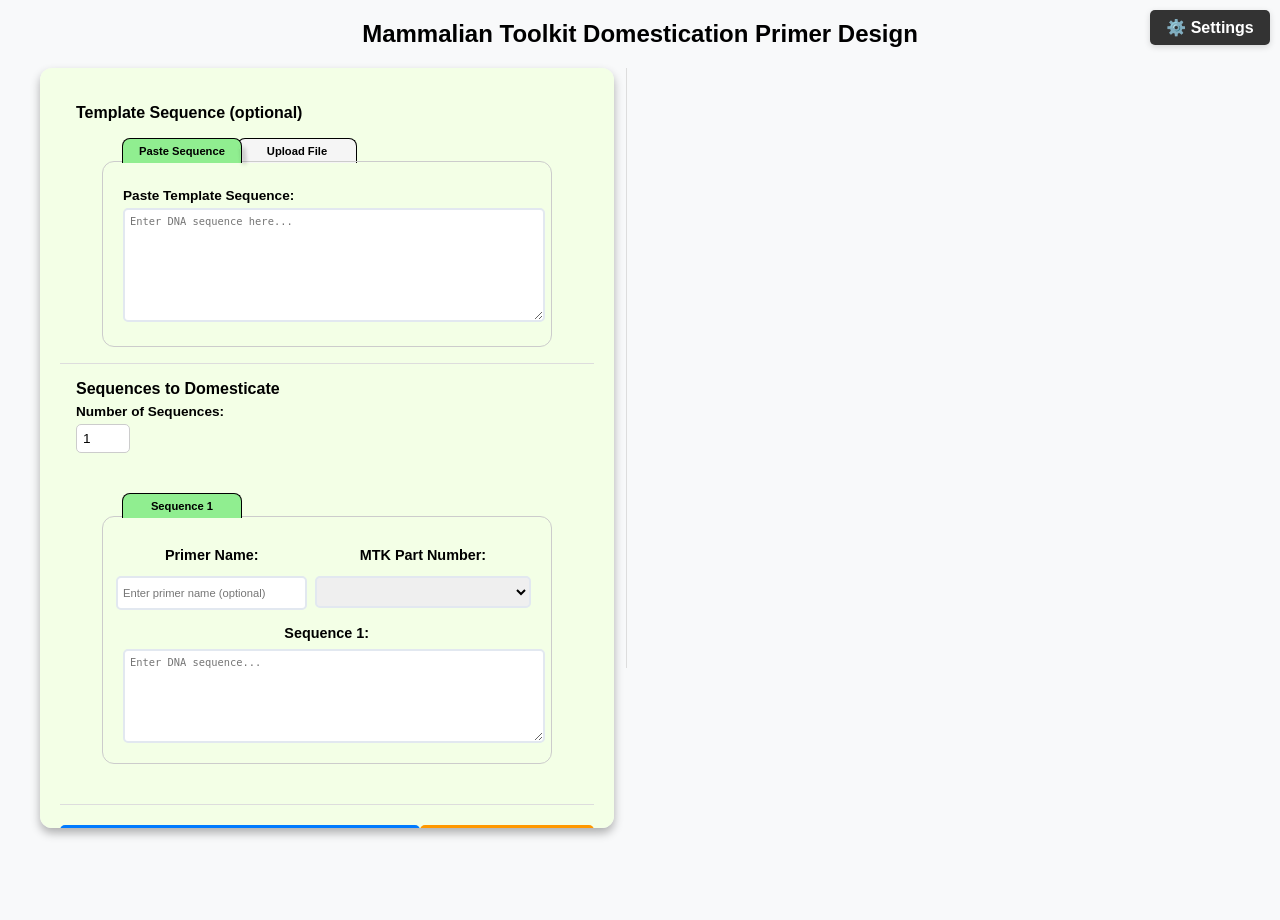
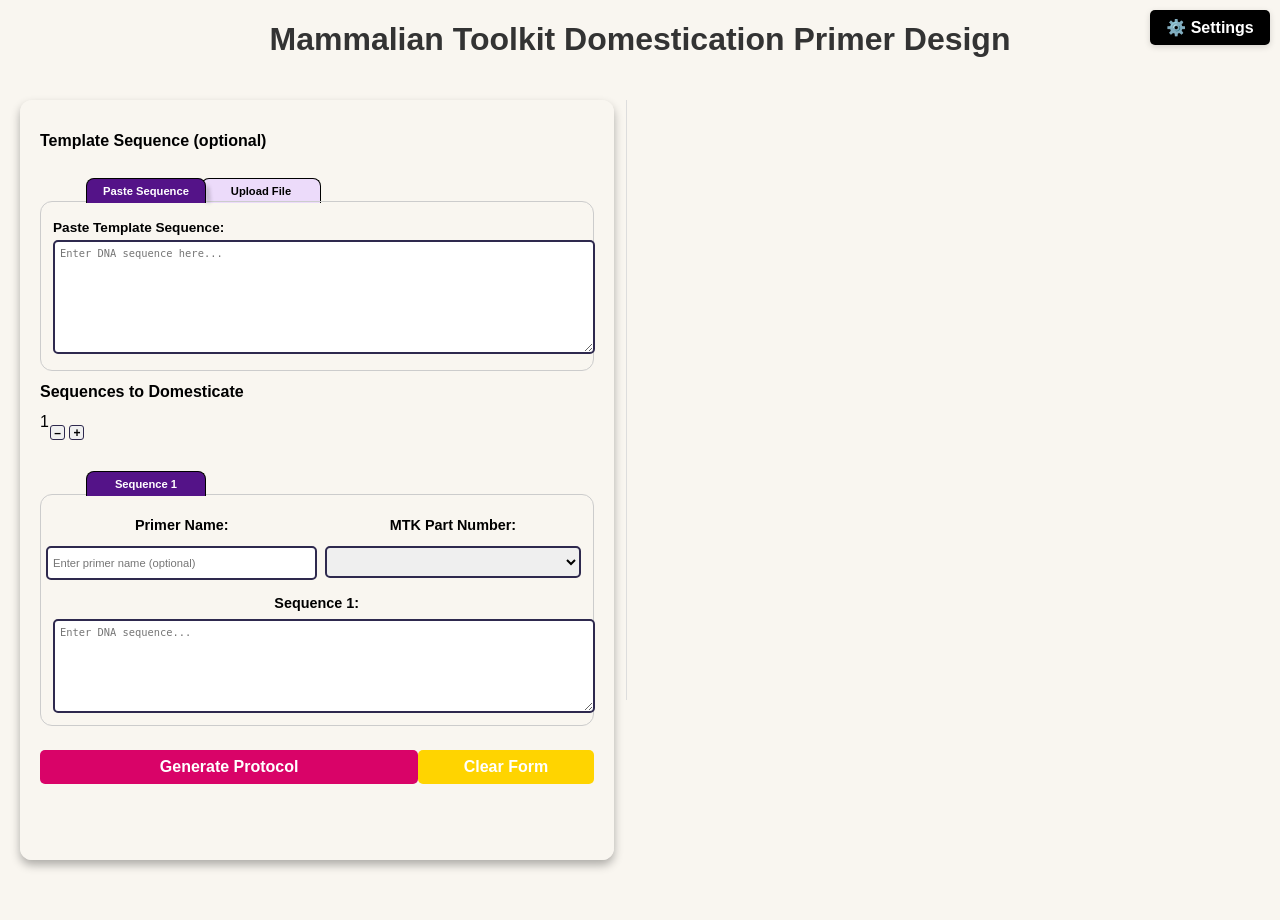
Before and after one commit to jonversusjon/mtk_primer_generatorv2, a Flask app: page / in a window 1280 px wide. Before the commit the page ends 837 px from the top, so only its background shows below. Run offline with Flask 3, Linux system fonts and the light colour scheme; parts of the project's set-up code (start-up, migrations or seed data) failed here and were passed over; some libraries are stand-ins or nearby versions.

Commit message:
minot UI fixes; new color scheme

```diff
--- a/routes/main.py
+++ b/routes/main.py
@@ -21,9 +21,9 @@ def home():
     """Render the homepage with default input values from config."""
     testing_mode = current_app.config.get("TESTING", False)
     test_template_seq = current_app.config.get("TEST_TEMPLATE_SEQ", "")
-    print(f"main route => test_template_seq length: {len(test_template_seq)}")
     test_seq = current_app.config.get("TEST_SEQ", [""])
-
+    available_species = utils.get_available_species()
+    print(f"loading home page with species: {available_species}")
     return render_template(
         "index.html",
         title="Home Page",
@@ -31,7 +31,30 @@ def home():
         mtk_part_nums=MTK_PART_NUMS,
         test_template_seq=test_template_seq if testing_mode else "",
         testing_mode=testing_mode,
+        available_species=available_species,
     )
+
+
+
+@main.route("/update_sequence_count", methods=["GET"])
+def update_sequence_count():
+    num_sequences_raw = request.args.get("numSequences", "1")
+    try:
+        current_count = int(num_sequences_raw)
+    except ValueError:
+        current_count = 1
+
+    delta_raw = request.args.get("delta", "0")
+    try:
+        delta = int(delta_raw)
+    except ValueError:
+        delta = 0
+
+    new_count = max(1, min(10, current_count + delta))
+
+    # Return an out-of-band update for the hidden input.
+    # Ensure your template includes the hx-swap-oob attribute.
+    return f'<input type="hidden" id="numSequencesInput" name="numSequences" value="{new_count}" hx-swap-oob="true">'
 
 
 @main.route("/get_sequence_inputs", methods=["GET"])
@@ -42,13 +65,11 @@ def get_sequence_inputs():
 
     num_sequences_raw = request.args.get("numSequences", "1")
     try:
-        num_sequences = int(num_sequences_raw)
+        num_sequences  = int(num_sequences_raw)
     except ValueError:
         return f"Invalid numSequences value: {num_sequences_raw}", 400
 
     is_testing = request.args.get("testingMode", "false").lower() == "true"
-
-    # Get test sequences from Flask config, defaulting to an empty list if not set
     test_seq_list = current_app.config.get("TEST_SEQ", [])
 
     # Ensure the correct number of test sequences are preloaded
@@ -78,11 +99,14 @@ def get_species():
     try:
         species = utils.get_available_species()
         options_html = "".join(
-            f'<option value="{s}">{s}</option>' for s in species)
+            f'<option value="{s}" {"selected" if i == 0 else ""}>{s}</option>'
+            for i, s in enumerate(species)
+        )
         return options_html
     except Exception as e:
         logger.error(f"Error fetching species: {str(e)}", exc_info=True)
         return jsonify({'error': 'Failed to fetch species'}), 500
+
 
 
 @main.route("/validate_field", methods=["POST"])
@@ -148,16 +172,21 @@ def convert_non_serializable(obj):
 def generate_protocol():
     try:
         logger.info("Starting protocol generation")
+        packaged_data, error_message = utils.package_form_data(request)
+        print(f"packaged_data: {packaged_data}")
 
-        packaged_data, error_message = utils.package_form_data(request)
         if error_message or packaged_data is None:
             return jsonify({'error': error_message or 'No data received'}), 400
 
-        # Generate the protocol
+        species = packaged_data.get("species", "");
+        print(f"generate_protocol received species: {species}")
+        codon_usage_dict = utils.get_codon_usage_dict(species)
+        print(f"generate_protocol codon_usage_dict: {codon_usage_dict}")
+
         protocol_maker = GoldenGateProtocol(
             seq=[str(entry.get("sequence", "").strip()) or "TEST_SEQUENCE"
                  for entry in packaged_data.get("sequences", [])],
-            codon_usage_dict=utils.get_codon_usage_dict(packaged_data.get("species", "Homo sapiens")),
+            codon_usage_dict=codon_usage_dict,
             part_num_left=[entry.get("mtkPart", "").strip() or "6" for entry in packaged_data.get("sequences", [])],
             part_num_right=["" for _ in packaged_data.get("sequences", [])],  # Placeholder
             max_mutations=int(packaged_data.get("max-mut-per-site", 3)),
--- a/services/mutation_analyzer.py
+++ b/services/mutation_analyzer.py
@@ -137,7 +137,6 @@ class MutationAnalyzer:
 
             # Determine mutation tuple (0,1,0) format indicating changed bases.
             mutation_tuple = tuple(1 if candidate[i] != original_codon[i] else 0 for i in range(3))
-
             usage = self.utils.get_codon_usage(str(candidate), amino_acid, self.codon_usage_dict)
 
             valid_alternatives.append({
--- a/services/protocol.py
+++ b/services/protocol.py
@@ -40,6 +40,7 @@ class GoldenGateProtocol:
         )
         self.primer_selector = PrimerSelector()
         self.mutation_optimizer = MutationOptimizer(verbose=verbose)
+        print(f"GoldenGateProtocol initialized with codon_usage_dict: {codon_usage_dict}")
         self.mutation_analyzer = MutationAnalyzer(
             sequence=seq,
             codon_usage_dict=codon_usage_dict,
--- a/static/css/components.css
+++ b/static/css/components.css
@@ -1,14 +1,29 @@
-/* --- Base Variables --- */
+/* --- Base Variables & Palette --- */
 :root {
-  --primary-color: #007bff;
-  --primary-hover: #0056b3;
-  --warning-color: #ff9800;
-  --warning-hover: #e68900;
-  --error-color: #ef4444;
-  --success-color: #10b981;
-  --border-color: #e2e8f0;
-  --text-dark: #222;
-  --text-muted: #666;
+  --color-indigo: #541388;
+  --color-dogwood-rose: #D90368;
+  --color-eggshell: #F9F6F0;
+  --color-space-cadet: #2E294E;
+  --color-gold: #FFD400;
+
+  --primary-color: var(--color-dogwood-rose);
+  --primary-hover: #b80258;
+  --warning-color: var(--color-gold);
+  --warning-hover: #e6bf00;
+  --error-color: var(--color-dogwood-rose);
+  --success-color: var(--color-indigo);
+  --border-color: var(--color-space-cadet);
+  --text-dark: black;
+  --text-muted:  #414d5a;/* or lighten/darken one of the palette colors */
+}
+
+/* Optional global body style */
+body {
+  margin: 0;
+  padding: 0;
+  font-family: sans-serif;
+  background-color: var(--color-eggshell);
+  color: var(--text-dark);
 }
 
 /* --- Common Utilities --- */
@@ -317,16 +324,17 @@
   position: fixed;
   top: 10px;
   right: 10px;
-  background-color: #333;
-  color: white;
+  background-color: var(--text-dark);
+  color: #fff;
   padding: 8px 12px;
   border-radius: 5px;
   box-shadow: 0px 2px 6px rgba(0, 0, 0, 0.15);
   cursor: pointer;
   border: none;
   max-width: 120px;
+  transition: background-color 0.3s ease;
 }
 
 #toggle-settings:hover {
-  background-color: #444;
+  background-color: #1e1b38; /* Slightly darker than space cadet */
 }
--- a/static/css/form.css
+++ b/static/css/form.css
@@ -1,11 +1,37 @@
-/* --- Consolidated .form-row ---*/
+/* ===================================== */
+/* 1) Define Palette & Light-Mode Defaults */
+/* ===================================== */
+:root {
+    /* --- Core Palette --- */
+    --color-indigo: #541388;      /* Indigo */
+    --color-dogwood-rose: #D90368;/* Dogwood rose */
+    --color-eggshell: #F1E9DA;    /* Eggshell */
+    --color-space-cadet: #2E294E; /* Space cadet */
+    --color-gold: #FFD400;        /* Gold */
+
+    /* --- Light Mode Defaults --- */
+    --background-color: var(--color-eggshell); /* Main background for large panels/forms */
+    --text-color: var(--color-space-cadet);    /* Dark text (Space cadet) */
+    --text-muted: #666;                        /* Muted text color */
+    --border-color: #ccc;                      /* Neutral border (feel free to use a tinted color) */
+    --sub-box-bg: #fff;                        /* Sub-box backgrounds */
+    --shadow-color: rgba(0, 0, 0, 0.3);        /* Box shadow */
+    --btn-bg-color: #f0f0f0;                   /* Button background */
+    --btn-hover-color: #e0e0e0;                /* Button hover background */
+    --btn-active-color: #d0d0d0;               /* Button active background */
+  }
+
+  /* ===================================== */
+  /* 2) Updated CSS Using the New Variables */
+  /* ===================================== */
+
+  /* --- Consolidated .form-row --- */
   .form-row,
   .form-row-top {
     display: flex;
     width: 100%;
     margin-bottom: 10px;
-    gap: 1rem;
-    /*Consistent gap*/
+    gap: 1rem; /* Consistent gap */
   }
 
   .form-row .input-group {
@@ -13,24 +39,16 @@
     position: relative;
   }
 
-
   /* --- Form Styling --- */
-
-
   #primer-form {
-
-    background-color: #f3ffe6;
-    /* Consolidated background color */
+    background-color: var(--background-color);
     margin: 0px;
     border-radius: 12px;
-    box-shadow: 0 5px 10px rgba(0, 0, 0, 0.3);
-    /* Added '0' for consistent box-shadow */
+    box-shadow: 0 5px 10px var(--shadow-color);
     overflow-y: auto;
-    height: calc(100vh - 140px);
-    /* Viewport height minus padding and footer */
+    height: calc(100vh - 140px); /* Viewport height minus padding and footer */
     padding: 20px;
-    padding-bottom: 80px;
-    /* Space for footer (consider using margin-bottom on a footer element instead) */
+    padding-bottom: 80px; /* Space for footer */
   }
 
   .dynamic-form {
@@ -43,12 +61,10 @@
 
   .instruction-text {
     font-size: 0.8em;
-    color: #666;
+    color: var(--text-muted);
     margin: 1em;
     line-height: 1.25em;
   }
-
-/* .form-row Replaced with consolidated version below */
 
   .form-group {
     display: flex;
@@ -56,11 +72,11 @@
     flex-grow: 1;
   }
 
-
   .sub-box {
     padding: 10px;
-    border: 1px solid #ced4da;
+    border: 1px solid var(--border-color);
     border-radius: 0.25rem;
+    background-color: var(--sub-box-bg);
   }
 
   /* --- Form Element Alignment --- */
@@ -80,7 +96,7 @@
   /* --- Header (Static Inputs) --- */
   .header-container {
     padding: 15px;
-    border-bottom: 1px solid #ddd;
+    border-bottom: 1px solid var(--border-color);
   }
 
   .form-header-container {
@@ -91,7 +107,7 @@
     display: flex;
     flex-wrap: wrap;
     gap: 10px;
-    margin-top:10px;
+    margin-top: 10px;
   }
 
   #maxMutPerSite {
@@ -111,10 +127,8 @@
     margin-bottom: 15px;
   }
 
-
   .dropdown-item label {
-    margin: 0;
-    /* Remove default label margins */
+    margin: 0; /* Remove default label margins */
   }
 
   .button-container {
@@ -152,11 +166,6 @@
     max-width: 80px;
   }
 
-.form-sub-container {
-    padding: 16px;
-    border-bottom: 1px solid #ddd;
-}
-
   .flex-container {
     display: flex;
     align-items: center;
@@ -169,8 +178,7 @@
     margin-top: 8px;
   }
 
-/* .sequence-pane .form-row replaced with consolidated version */
-
+  /* --- Sequence Pane --- */
   .sequence-pane label {
     margin-right: 10px;
     margin-bottom: 0;
@@ -179,11 +187,10 @@
   /* Consolidated .sequence-pane form control and select styles */
   .sequence-pane .form-control,
   .sequence-pane .form-select {
-    font-size: 0.9em;
-    /*Ensure consistency*/
+    font-size: 0.9em; /* Ensure consistency */
   }
 
-/* Consolidated .sequence-pane .form-row styles with media query */
+  /* Consolidated .sequence-pane .form-row-top styles */
   .sequence-pane .form-row-top {
     display: flex;
     flex-wrap: wrap;
@@ -191,7 +198,6 @@
     gap: 10px;
     width: 100%;
     align-items: center;
-    /* Added for consistent vertical alignment */
     margin-bottom: 10px;
   }
 
@@ -215,3 +221,39 @@
     margin: 5px;
     line-height: 0.9rem;
   }
+
+  .form-sub-container-title {
+    margin: 12px 0px;
+  }
+
+  /* Container for the control buttons */
+  #sequence-control-buttons {
+    position: absolute;
+    top: 10px;
+    left: 10px;
+  }
+
+  /* Style for both buttons */
+  #sequence-control-buttons button {
+    width: 15px;
+    height: 15px;
+    font-size: 12px;
+    line-height: 15px;
+    text-align: center;
+    background-color: var(--btn-bg-color);
+    border: 1px solid var(--border-color);
+    border-radius: 3px;
+    cursor: pointer;
+    outline: none;
+    padding: 0;
+  }
+
+  /* Hover state */
+  #sequence-control-buttons button:hover {
+    background-color: var(--btn-hover-color);
+  }
+
+  /* Active state */
+  #sequence-control-buttons button:active {
+    background-color: var(--btn-active-color);
+  }
--- a/static/css/tabs.css
+++ b/static/css/tabs.css
@@ -35,7 +35,7 @@
     font-size: 0.7rem;
     font-weight: 650;
     color: black;
-    background-color: #f5f5f5;
+    background-color: #ecdbfa;
     border: 1px solid black;
     border-bottom: none;
     border-radius: 8px 8px 0 0;
@@ -61,7 +61,8 @@
 .tab-button.active,
 .sequence-tab.active,
 .sequence-tab-btn.active {
-    background-color: lightgreen !important;
+    color: white;
+    background-color: #541388 !important;
     z-index: 2;
 }
 
@@ -124,8 +125,7 @@
 .sequence-content,
 .sequence-tabs-content {
     position: relative;
-    margin: 0 26px;
-    padding: 20px;
+    padding: 12px;
     border: 1px solid #ccc;
     border-radius: 12px;
     z-index: 1;
--- a/static/js/validation.js
+++ b/static/js/validation.js
@@ -108,16 +108,16 @@ document.addEventListener("DOMContentLoaded", function () {
         return true;
     }
 
-    // Validate the number of sequences input.
-    function validateNumSequences() {
-        const numSequences = parseInt(numSequencesInput.value) || 0;
-        if (numSequences < 1 || numSequences > 10) {
-            displayValidationMessage(numSequencesInput, "Number of sequences must be between 1 and 10.");
-            return false;
-        }
-        displayValidationMessage(numSequencesInput, "");
-        return true;
-    }
+    // // Validate the number of sequences input.
+    // function validateNumSequences() {
+    //     const numSequences = parseInt(numSequencesInput.value) || 0;
+    //     if (numSequences < 1 || numSequences > 10) {
+    //         displayValidationMessage(numSequencesInput, "Number of sequences must be between 1 and 10.");
+    //         return false;
+    //     }
+    //     displayValidationMessage(numSequencesInput, "");
+    //     return true;
+    // }
 
     // Listen for input events and validate only the changed field (and any dependents).
     form.addEventListener("input", function (event) {
@@ -137,7 +137,7 @@ document.addEventListener("DOMContentLoaded", function () {
     });
 
     // Run initial validations (and initialize fieldValidity) on page load.
-    validateNumSequences();
+    // validateNumSequences();
     validateTemplateSequence();
     form.querySelectorAll(".dynamic-sequence-input").forEach(validateDynamicSequence);
     form.querySelectorAll("[id^='mtkPart']").forEach(validateMtkPart);
--- a/templates/index.html
+++ b/templates/index.html
@@ -43,7 +43,15 @@
   <button id="toggle-settings" class="fixed top-4 right-4 bg-gray-800 text-white px-4 py-2 rounded-lg shadow-md">
     ⚙️ Settings
   </button>
+  <!-- Parent container to hold form and results side by side -->
+  <h1 class="app-title">Mammalian Toolkit Domestication Primer Design</h1>
 
+  <div class="app-container" style="display: flex; gap: 6px; height: 100vh; padding: 20px;">
+
+    <!-- Header -->
+    <div class="form-container">
+      <form id="primer-form" hx-post="{{ url_for('main.generate_protocol') }}" hx-trigger="submit"
+        hx-target="#results-container" hx-swap="innerHTML" hx-ext="json-enc">
         <!-- Floating Settings Card -->
         <div id="settings-card"
           class="fixed top-16 right-4 bg-white dark:bg-gray-900 shadow-lg rounded-lg p-4 w-96 hidden border border-gray-300 dark:border-gray-700">
@@ -54,29 +62,36 @@
               <span class="moon-icon">🌙</span>
               <span class="button-text">Dark Mode</span>
             </button>
-    </div>
             <div class="form-group wide">
               <label for="species">Species:</label>
               <select id="species" name="species" class="form-select input-field">
                 <option value="">Select species...</option>
+                {% for s in available_species %}
+                <option value="{{ s }}" {% if loop.first %}selected{% endif %}>{{ s }}</option>
+                {% endfor %}
               </select>
             </div>
 
+
             <div class="form-group wide">
               <label for="kozak">Kozak:</label>
-      <select id="kozak" name="kozak" class="form-select input-field">
-        <option value="MTK">MTK</option>
+              <select id="kozak" name="kozak" class="form-select input-field" hx-trigger="change">
+                <option value="MTK" selected>MTK</option>
                 <option value="Canonical">Canonical</option>
               </select>
             </div>
 
             <div class="form-group narrow">
               <label for="maxMutPerSite">Max mutations per site:</label>
-      <select id="maxMutPerSite" name="maxMutPerSite" class="form-select input-field">
-        <option value="1">1</option>
+              <select id="maxMutPerSite" name="max_mut_per_site" class="form-select input-field" hx-trigger="change">
+                <option value="1" selected>1</option>
                 <option value="2">2</option>
                 <option value="3">3</option>
               </select>
+            </div>
+            <div class="form-group narrow">
+              <input type="checkbox" id="verbose_mode" name="verbose_mode">
+              <label for="verbose_mode">Verbose</label>
             </div>
 
             <!-- Close Button -->
@@ -84,50 +99,11 @@
               Close Settings
             </button>
           </div>
-
-  <h2 class="app-title">Mammalian Toolkit Domestication Primer Design</h2>
-  <div class="app-container">
-    <!-- Header -->
-
-    <div class="form-container">
-      <form id="primer-form" hx-post="{{ url_for('main.generate_protocol') }}" hx-trigger="submit"
-        hx-target="#results-container" hx-swap="innerHTML" hx-ext="json-enc">
-
-
-        <!-- Settings -->
-        <!-- <div class="form-sub-container">
-          <h4>Settings</h4>
-          <div class="dropdown-container">
-            <div class="form-group wide">
-              <label for="species">Species:</label>
-              <select id="species" name="species" class="form-select input-field"
-                hx-get="{{ url_for('main.get_species') }}" hx-trigger="revealed" hx-target="this">
-                <option value="">Select species...</option>
-              </select>
         </div>
-
-            <div class="form-group wide">
-              <label for="kozak">Kozak:</label>
-              <select id="kozak" name="kozak" class="form-select input-field">
-                <option value="MTK">MTK</option>
-                <option value="Canonical">Canonical</option>
-              </select>
-            </div>
-
-            <div class="form-group narrow">
-              <label for="maxMutPerSite">Max mutations per site:</label>
-              <select id="maxMutPerSite" name="maxMutPerSite" class="form-select input-field">
-                <option value="1">1</option>
-                <option value="2">2</option>
-                <option value="3">3</option>
-              </select>
-            </div>
-          </div>
-        </div> -->
-
+        <div class="">
           <!-- Template Sequence Section -->
           <div class="form-sub-container">
-          <h4>Template Sequence (optional)</h4>
+            <h4 class="form-sub-container-title">Template Sequence (optional)</h4>
 
             <div class="tab-buttons">
               <button type="button" class="tab-button active" onclick="openTab('paste');">Paste Sequence</button>
@@ -153,22 +129,30 @@
           </div>
 
           <div class="form-sub-container">
-          <h4>Sequences to Domesticate</h4>
-          <!-- Number of Sequences -->
-          <label for="numSequences">Number of Sequences:</label>
-          <input type="number" id="numSequences" name="numSequences" min="1" max="10" value="1" hx-trigger="change"
-            hx-post="{{ url_for('main.validate_field') }}" hx-target=".error-message"
-            oninput="sequenceHandler.updateSequenceInputs(this.value, APP_STATE.testingMode)" />
-          <div class="error-message" data-field="numSequences"></div>
+            <h4 class="form-sub-container-title">Sequences to Domesticate</h4>
 
-          <div id="sequence-container">
-            <div id="sequence-inputs-container" hx-target="#sequence-inputs-container" hx-swap="innerHTML"
-              hx-select=".sequence-tabs">
+            <div id="sequence-container" style="position: relative;">
+              <!-- Control Buttons -->
+              <div id="sequence-control-buttons">
+                <button type="button" id="decrementBtn">–</button>
+                <button type="button" id="incrementBtn">+</button>
+              </div>
+
+              <!-- Hidden input to store the current sequence count -->
+              <input type="hidden" id="numSequencesInput" name="numSequences" value="{{ num_sequences }}">
+
+              <!-- Display the value (optional) -->
+              <span id="numDisplay">{{ num_sequences }}</span>
+            </div>
+          </div>
+
+
+          <!-- Sequence Input Tabs -->
+          <div id="sequence-inputs-container" hx-target="#sequence-inputs-container" hx-swap="innerHTML">
             <!-- This will be replaced dynamically -->
           </div>
         </div>
 
-        </div>
         <!-- Buttons -->
         <div class="button-container">
           <button type="submit" class="btn btn-primary" id="runDesignPrimerBtn">Generate Protocol</button>
@@ -176,7 +160,6 @@
         </div>
       </form>
     </div>
-
     <!-- Results Section -->
     <div id="validation-results"></div>
 
@@ -192,7 +175,7 @@
     <div class="primer-anatomy-container" style="display: none;">
       {% include 'primer_anatomy.html' %}
     </div>
-
+  </div>
   <!-- HTMX-Based Toggle -->
   <script>
     document.getElementById("toggle-settings").addEventListener("click", function () {
--- a/templates/results_partial.html
+++ b/templates/results_partial.html
@@ -27,7 +27,5 @@
                 </tbody>
             </table>
         </div>
-    {% else %}
-        <p style="color: red;">No restriction sites found. Check input sequences and enzyme selection.</p>
     {% endif %}
 </div>
```
Also changed, not shown: other parts of static/css/components.css (+28 -36 lines), services/primer_design.py (+17 -9 lines), services/utils.py (+2 -7 lines), static/css/dark-mode.css (+122 -105 lines), static/js/dom.js (+56 -19 lines). Lines whose indentation alone changed are shown as unchanged.
